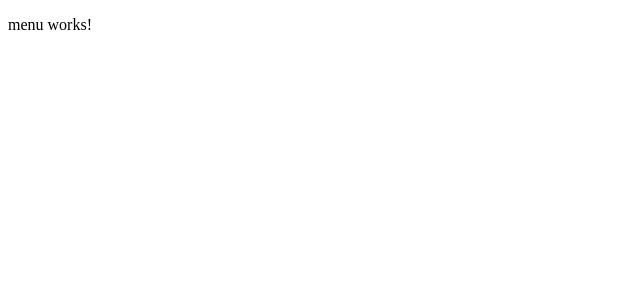
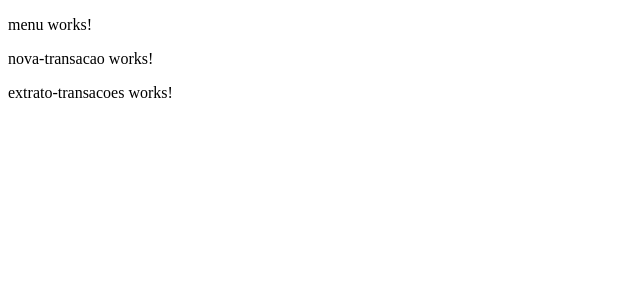
Before and after one commit to CharlesPresidente/via-varejo, an Angular app: page / in a window 1280 px wide. Shown: the top 300 px of the page, without its empty margins (0-640 px from the left). Built offline with nearby package versions, Linux system fonts and the light colour scheme.

Commit message:
criar componentes

```diff
--- a/src/app/app.component.html
+++ b/src/app/app.component.html
@@ -1,3 +1,7 @@
 <app-menu></app-menu>
 
+<app-nova-transacao></app-nova-transacao>
+
+<app-extrato-transacoes></app-extrato-transacoes>
+
 <router-outlet></router-outlet>
--- a/src/app/components/components.module.ts
+++ b/src/app/components/components.module.ts
@@ -1,13 +1,19 @@
 import { NgModule } from '@angular/core';
 import { CommonModule } from '@angular/common';
+import { ExtratoTransacoesComponent } from './extrato-transacoes/extrato-transacoes.component';
+import { NovaTransacaoComponent } from './nova-transacao/nova-transacao.component';
 
-const COMMUN = [];
+const COMMUN = [
+  NovaTransacaoComponent,
+  ExtratoTransacoesComponent
+];
 
 @NgModule({
-  declarations: [],
+  declarations: [COMMUN],
   imports: [
     CommonModule
-  ]
+  ],
+  exports: [COMMUN]
 })
 
 export class ComponentsModule { }
--- /dev/null
+++ b/src/app/components/extrato-transacoes/extrato-transacoes.component.html
@@ -0,0 +1,3 @@
+<p>
+  extrato-transacoes works!
+</p>
--- /dev/null
+++ b/src/app/components/extrato-transacoes/extrato-transacoes.component.ts
@@ -0,0 +1,15 @@
+import { Component, OnInit } from '@angular/core';
+
+@Component({
+  selector: 'app-extrato-transacoes',
+  templateUrl: './extrato-transacoes.component.html',
+  styleUrls: ['./extrato-transacoes.component.scss']
+})
+export class ExtratoTransacoesComponent implements OnInit {
+
+  constructor() { }
+
+  ngOnInit() {
+  }
+
+}
--- /dev/null
+++ b/src/app/components/nova-transacao/nova-transacao.component.html
@@ -0,0 +1,3 @@
+<p>
+  nova-transacao works!
+</p>
--- /dev/null
+++ b/src/app/components/nova-transacao/nova-transacao.component.ts
@@ -0,0 +1,15 @@
+import { Component, OnInit } from '@angular/core';
+
+@Component({
+  selector: 'app-nova-transacao',
+  templateUrl: './nova-transacao.component.html',
+  styleUrls: ['./nova-transacao.component.scss']
+})
+export class NovaTransacaoComponent implements OnInit {
+
+  constructor() { }
+
+  ngOnInit() {
+  }
+
+}
```
Also changed, not shown: src/app/components/extrato-transacoes/extrato-transacoes.component.scss (added), src/app/components/nova-transacao/nova-transacao.component.scss (added), 2 other files (tests, documents, lock files or other folders).
